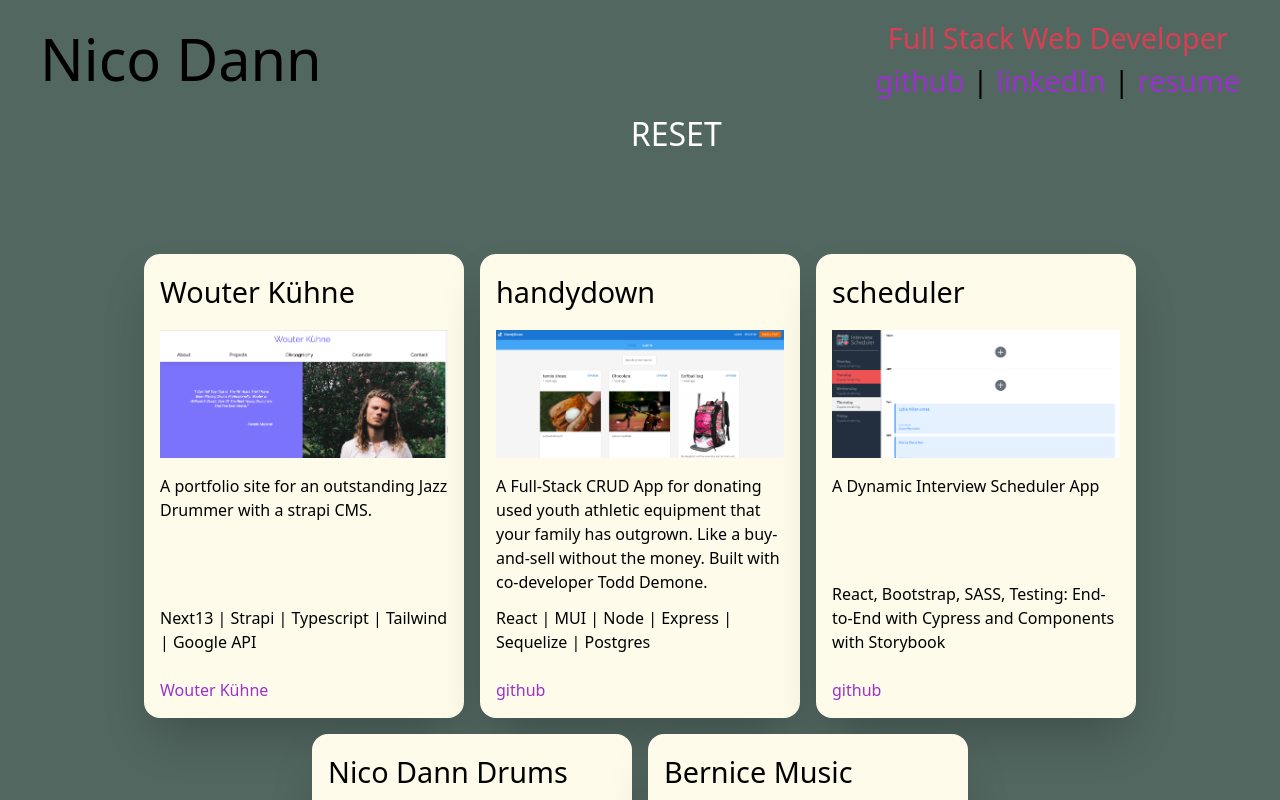
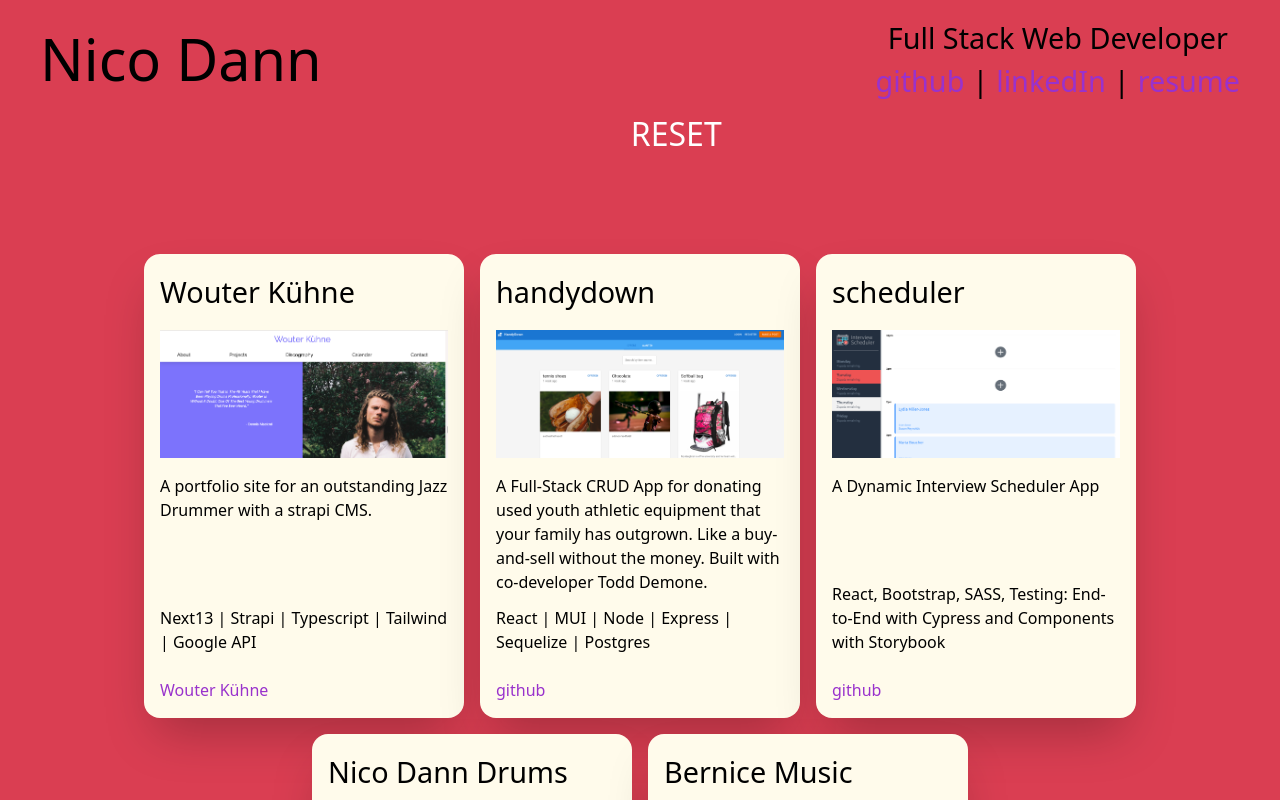
Before and after one commit to nicodann/portfolio, a Next.js app: page / in a window 1280 px wide. Both pictures are taken after a click on the element 168 px from the left and 59 px from the top of the page. Shown: the top 800 px of the page. Built offline with nearby package versions, Linux system fonts and the light colour scheme.

Commit message:
Fix letter jump logic.

```diff
--- a/components/Header/index.tsx
+++ b/components/Header/index.tsx
@@ -17,17 +17,16 @@ export default function Header({setBgColour}: {setBgColour: (value:string) => vo
     }
   })
 
-  const initialLetterObject = letterArrayUnicode.reduce(
-     (a, letter) => {
-       return { ...a, [letter]: false }
-     },
-     {}
-   )
-
-  const [letterObject, setLetterObject] = useState<{[key:string]:boolean}>(initialLetterObject)
+  const initialLetterMovedObject = letterArrayUnicode.reduce(
+    (a, _letter, i) => {
+    return {...a, [i]: false}
+  },
+  {}
+)
+  const [letterMovedObject, setLetterMovedObject] = useState<{[key:string]:boolean}>(initialLetterMovedObject)
 
 
-  const bgColours = ['#D6DBDC', '#526760','#374B4A','#DA3E52', '#FE5F00'];
+  const bgColours = ['D6DBDC', '526760','374B4A','DA3E52', 'FE5F00'];
   const [colourIndex, setColourIndex] = useState(1);
   const [displayResetButton, setDisplayResetButton] = useState(false);
   const [counter, setCounter] = useState(1)
@@ -50,20 +49,18 @@ export default function Header({setBgColour}: {setBgColour: (value:string) => vo
     }
   }
 
-
-  const handleLetterClick = (letter:string) => {
-    console.log("clicked")
+  const handleLetterClick = (i:number) => {
     setBgColour(bgColours[colourIndex])
     incrementColourIndex();
     incrementCounter();
-    setLetterObject(prev => ({ ...prev, [letter]: true }));
+    setLetterMovedObject(prev => ({...prev, [i]: true }))
   }
 
   const handleResetClick = () => {
     setBgColour(bgColours[colourIndex])
     incrementColourIndex();
     setCounter(1);
-    setLetterObject(initialLetterObject)
+    setLetterMovedObject(initialLetterMovedObject)
   }
 
   return (
@@ -79,16 +76,25 @@ export default function Header({setBgColour}: {setBgColour: (value:string) => vo
         text-center
       "
     >
-      <div id="#title_reset_button" className='flex flex-col lg:items-end justify-center lg:justify-between lg:gap-2'>
+      <div
+        id="title_reset_button"
+        className='
+          flex
+          flex-col
+          lg:items-end
+          justify-center
+          lg:justify-between
+          lg:gap-2
+        '
+      >
         <div className='flex justify-center cursor-pointer'>
           {letterArrayUnicode.map((letter, i) => {
             return (
               <h1
                 key={i}
-                // className={playfair.className}
-                onClick={() => handleLetterClick(letter)}
+                onClick={() => handleLetterClick(i)}
                 style={{position: 'relative',
-                  top: !letterObject[letter] ? '0px' : '-400px',
+                  top: !letterMovedObject[i] ? '0px' : '-400px',
                   transition: 'top, 1s'
                 }}
               >
@@ -125,8 +131,18 @@ export default function Header({setBgColour}: {setBgColour: (value:string) => vo
       </div>
 
 
-      <div id='#second_title_plus_subtitle_nav' className='flex flex-col-reverse lg:flex-row items-center lg:items-start lg:gap-4'>
-        <div id='#second_name' className='flex text-black' style={{
+      <div
+        id='second_title_plus_subtitle_nav'
+        className='
+          flex
+          flex-col-reverse
+          lg:flex-row
+          items-center
+          lg:items-start
+          lg:gap-4
+        '
+      >
+        <div id='second_name' className='flex text-black' style={{
           height: displayResetButton ? '40px' : 0,
           transition: 'all 1s'
         }}>
@@ -135,8 +151,8 @@ export default function Header({setBgColour}: {setBgColour: (value:string) => vo
               <h1
                 key={i}
                 style={{position: 'relative',
-                  top: letterObject[letter] ? '0px' : '-800px',
-                  opacity: !letterObject[letter] ? 0 : 1,
+                  top: letterMovedObject[i] ? '0px' : '-800px',
+                  opacity: !letterMovedObject[i] ? 0 : 1,
                   transition: 'top, 1s, opacity, 1s',
                   color: bgColours[colourIndex + 2]
                 }}
@@ -147,7 +163,7 @@ export default function Header({setBgColour}: {setBgColour: (value:string) => vo
           }
         </div>
 
-        <div id='#subtitle_nav' className="flex flex-col gap-6 sm:gap-0">
+        <div id='subtitle_nav' className="flex flex-col gap-6 sm:gap-0">
           <h2 style={{color:bgColours[colourIndex + 1]}}>
             Full Stack Web Developer
           </h2>
```
